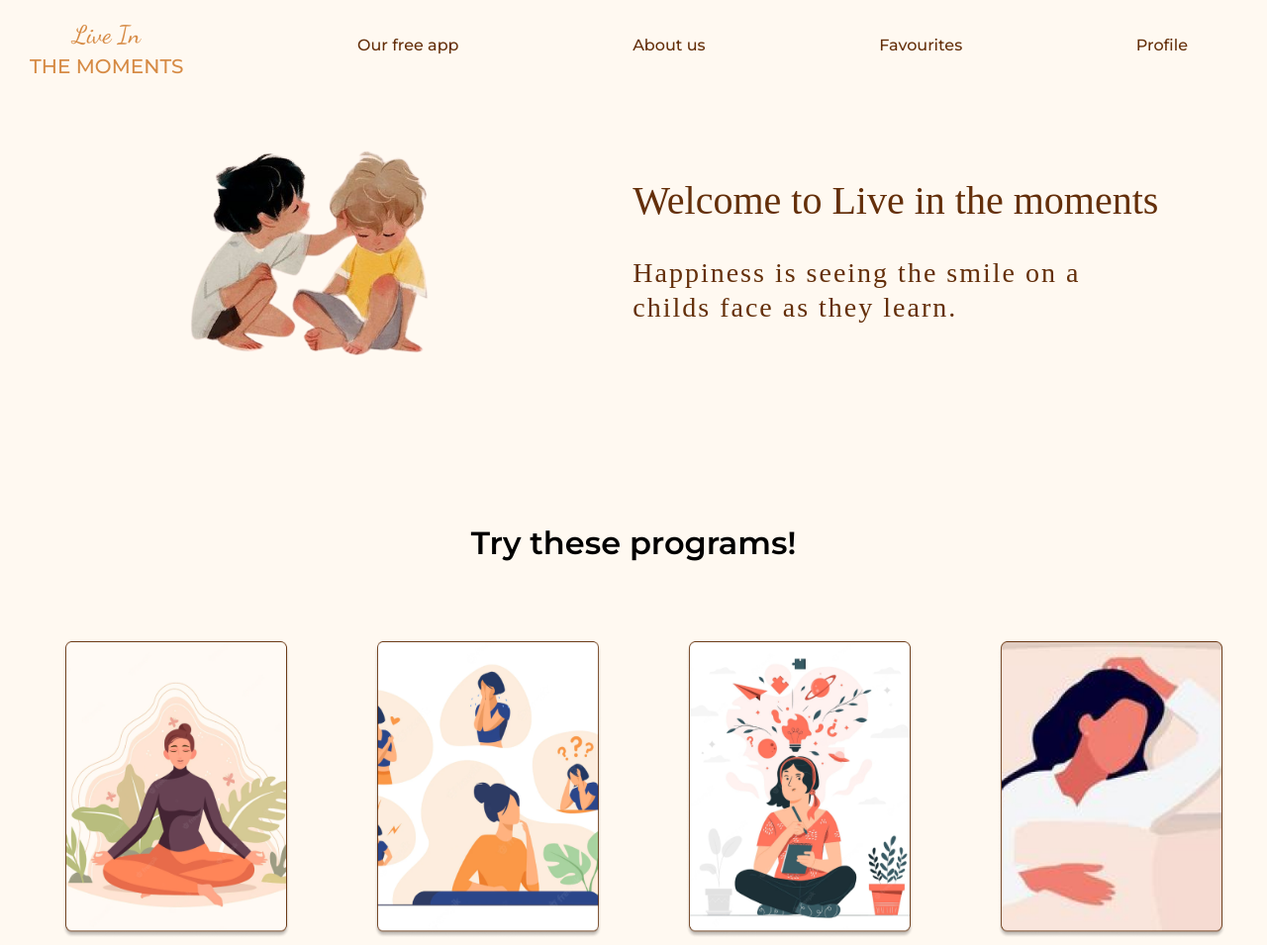
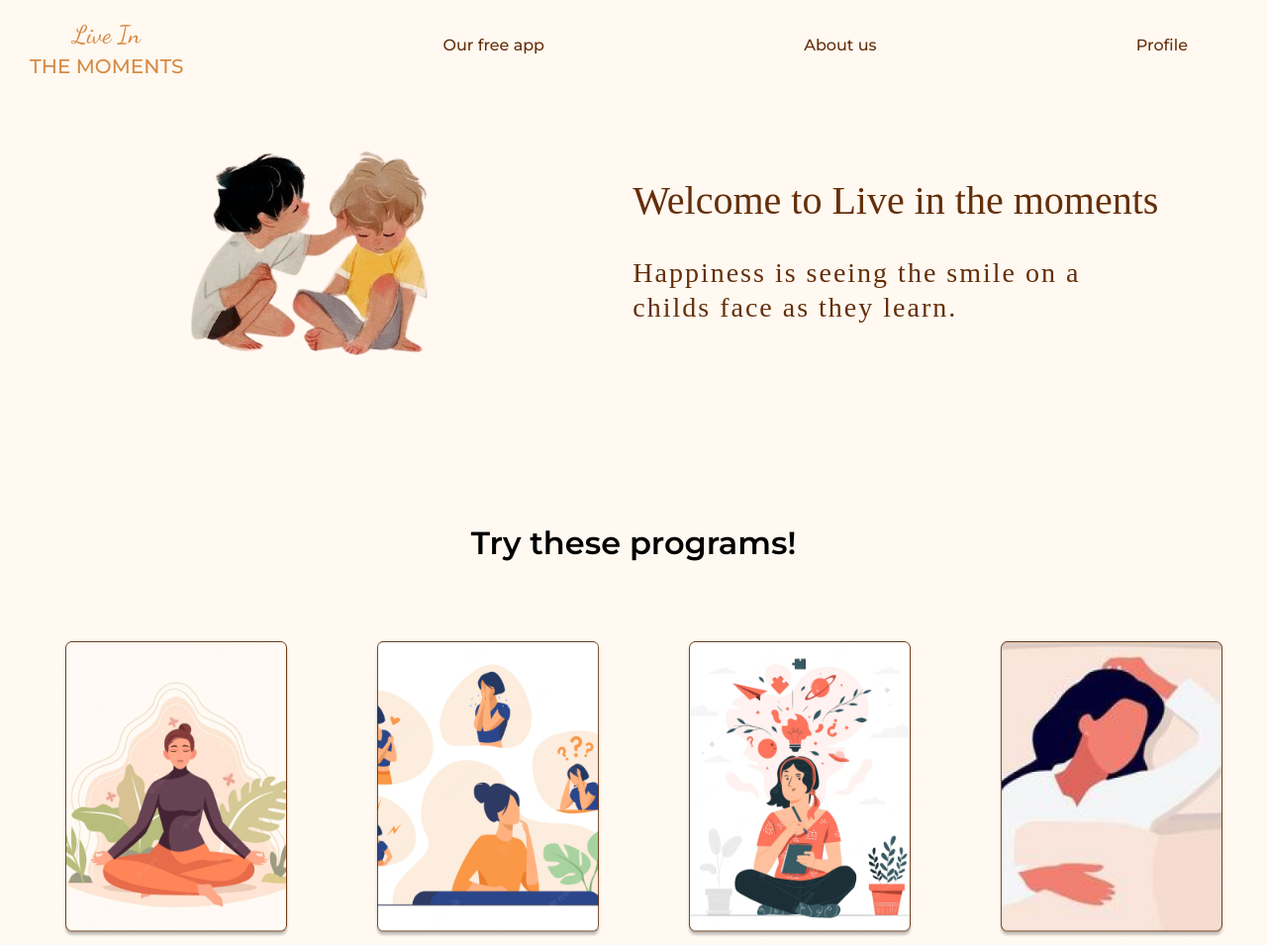
Before and after one commit to Nikita-Murthy/IT-Project, a plain HTML site: page index.html in a window 1280 px wide. Shown: the top 955 px of the page at 99% size. Drawn offline with Linux system fonts and the light colour scheme.

Commit message:
removed the favorites from the nav bar

```diff
--- a/index.html
+++ b/index.html
@@ -25,9 +25,6 @@
             </div>
             <div class="about-us">
                 <p>About us</p>
-            </div>
-            <div class="favourites">
-                <p>Favourites</p>
             </div>
             <div class="profile">
                 <p>Profile</p>
```
